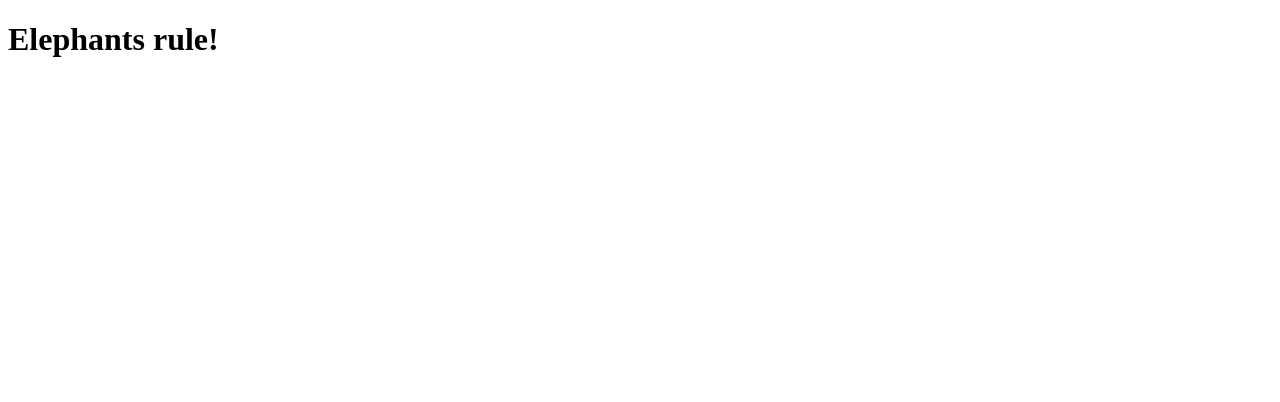
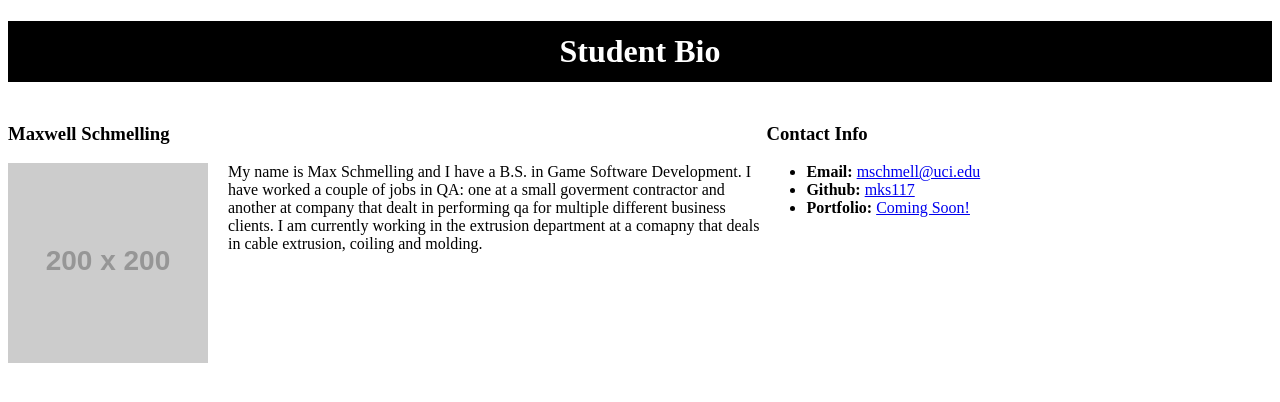
Before and after one commit to mks117/mks117.github.io, a plain HTML site: page index.html in a window 1280 px wide. Drawn offline with Linux system fonts and the light colour scheme; placeholder pictures from the web are drawn by us.

Commit message:
uploading bio page

```diff
--- a/index.html
+++ b/index.html
@@ -1,9 +1,56 @@
 <!DOCTYPE html>
 <html>
+
 <head>
-	<title>Max's Elephant Site</title>
+	<title>Max's Student Bio</title>
+	<style type="text/css">
+		h1 {
+			background-color: black;
+			color: white;
+			text-align: center;
+			padding: 12px;
+		}
+
+		#sec-bio {
+			width: 60%;
+			float: left;
+		}
+
+		#sec-contact {
+			width: 40%;
+			float: right;
+		}
+
+		#img-profile {
+			float: left;
+			margin-right: 20px;
+		}
+
+
+	</style>
 </head>
+
 <body>
-	<h1>Elephants rule!</h1>
+
+	<h1>Student Bio</h1>
+
+	<section id="sec-bio">
+		<h3>Maxwell Schmelling</h3>
+
+		<img id="img-profile" width=200 height=200 src="http://via.placeholder.com/200x200">
+
+		<p>My name is Max Schmelling and I have a B.S. in Game Software Development. I have worked a couple of jobs in QA: one at a small goverment contractor and another at company that dealt in performing qa for multiple different business clients. I am currently working in the extrusion department at a comapny that deals in cable extrusion, coiling and molding.</p>
+	</section>
+
+	<section id="sec-contact">
+		<h3>Contact Info</h3>
+
+		<ul>
+			<li><strong>Email:</strong> <a href="mschmell@uci.edu">mschmell@uci.edu</a></li>
+			<li><strong>Github:</strong> <a target="_blank" href="https://github.com/mks117">mks117</a></li>
+			<li><strong>Portfolio:</strong> <a href="#">Coming Soon!</a></li>
+		</ul>
+	</section>
+
 </body>
 </html>
```
